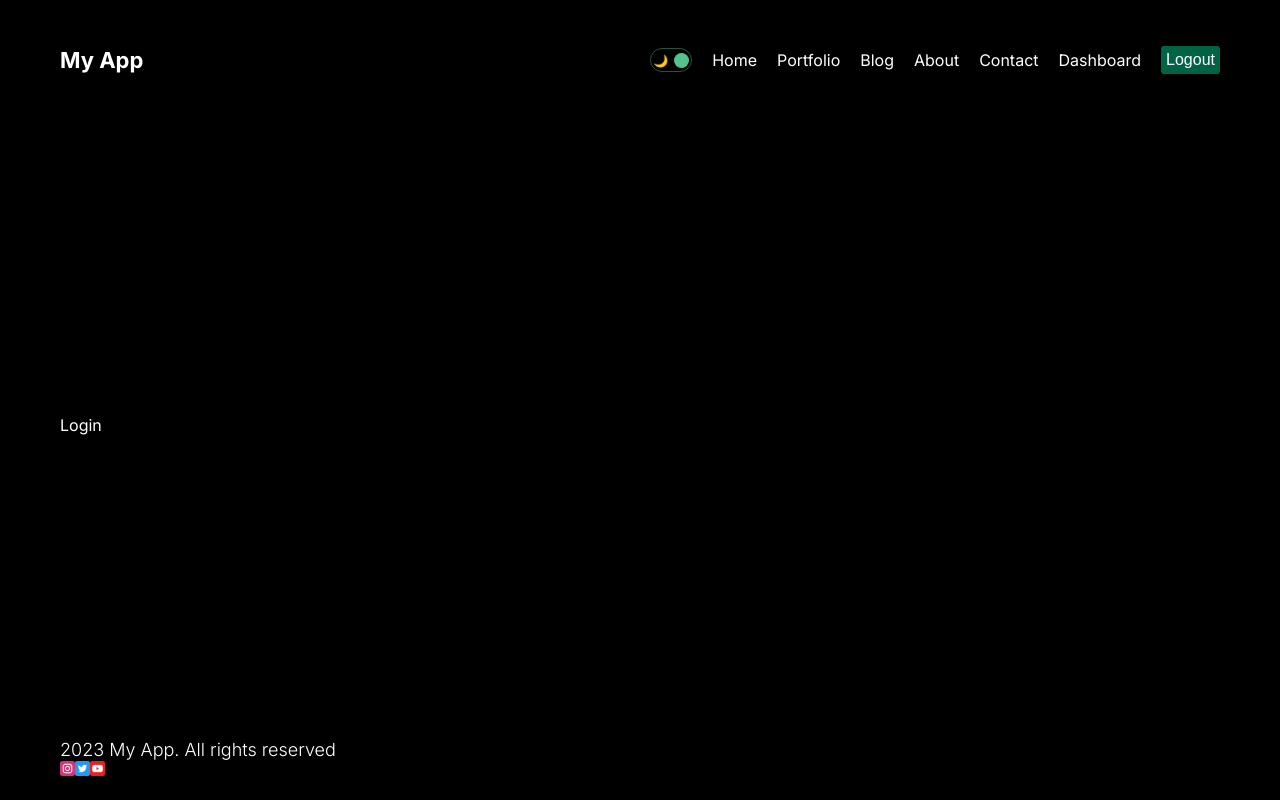
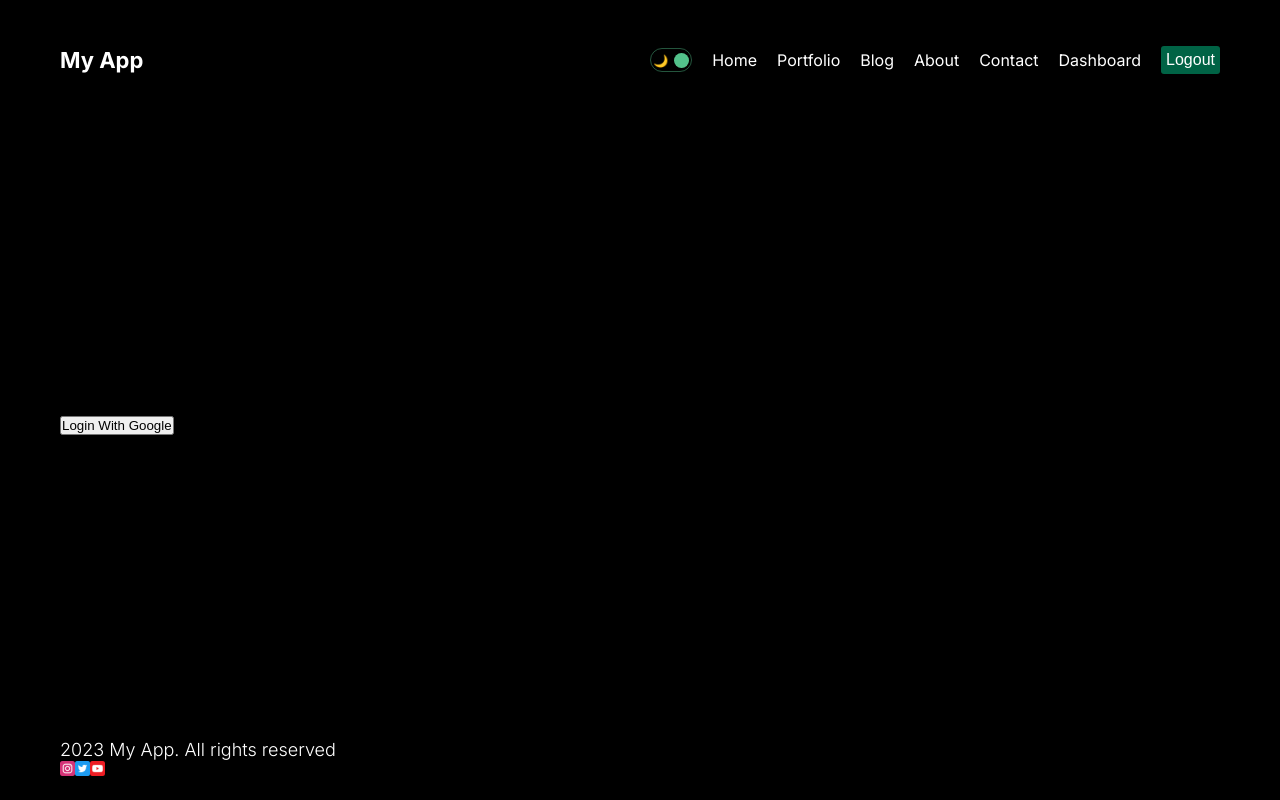
Before and after one commit to alexey-sevastynov/my-app-nextJS13.4, a Next.js app: page /dashboard/login in a window 1280 px wide. Built offline with nearby package versions, Linux system fonts and the light colour scheme.

Commit message:
added NextAuth.js, signIn("google")

```diff
--- /dev/null
+++ b/env-types.d.ts
@@ -0,0 +1,6 @@
+declare namespace NodeJS {
+  interface ProcessEnv {
+    GOOGLE_CLIENT_ID: string;
+    GOOGLE_CLIENT_SECRET: string;
+  }
+}
--- a/package.json
+++ b/package.json
@@ -11,6 +11,7 @@
   "dependencies": {
     "mongoose": "^7.6.3",
     "next": "14.0.0",
+    "next-auth": "^4.24.4",
     "react": "^18",
     "react-dom": "^18",
     "swr": "^2.2.4"
--- a/src/app/dashboard/login/page.tsx
+++ b/src/app/dashboard/login/page.tsx
@@ -1,7 +1,23 @@
+"use client";
+
 import React from "react";
+import styles from "./page.module.css";
+import Button from "@/components/button/button";
+import { signIn } from "next-auth/react";
 
 const Login = () => {
-  return <div>Login</div>;
+  return (
+    <div className={styles.container}>
+      <button
+        onClick={(e) => {
+          e.preventDefault();
+          signIn("google");
+        }}
+      >
+        Login With Google
+      </button>
+    </div>
+  );
 };
 
 export default Login;
--- a/src/app/layout.tsx
+++ b/src/app/layout.tsx
@@ -4,6 +4,7 @@ import "./globals.css";
 import Navbar from "@/components/navbar/navbar";
 import Footer from "@/components/footer/footer";
 import { ThemeProvider } from "@/context/ThemeContext";
+import AuthProvider from "@/components/auth-provider/AuthProvider";
 
 const inter = Inter({ subsets: ["latin"] });
 
@@ -21,11 +22,13 @@ export default function RootLayout({
     <html lang="en">
       <body className={inter.className}>
         <ThemeProvider>
-          <div className="container">
-            <Navbar />
-            {children}
-            <Footer />
-          </div>
+          <AuthProvider>
+            <div className="container">
+              <Navbar />
+              {children}
+              <Footer />
+            </div>
+          </AuthProvider>
         </ThemeProvider>
       </body>
     </html>
--- /dev/null
+++ b/src/components/auth-provider/AuthProvider.tsx
@@ -0,0 +1,9 @@
+"use client";
+
+import { SessionProvider } from "next-auth/react";
+
+const AuthProvider = ({ children }: { children: React.ReactNode }) => {
+  return <SessionProvider>{children}</SessionProvider>;
+};
+
+export default AuthProvider;
```
Also changed, not shown: src/app/api/auth/[...nextauth]/route.ts (added, +13 -0 lines), src/app/dashboard/page.tsx (+12 -7 lines), src/app/blog/GenerateMetadataType.interface.ts (renamed from src/interfaces/GenerateMetadataType.interface.ts), src/app/dashboard/login/page.module.css (added), 1 other file (tests, documents, lock files or other folders).
